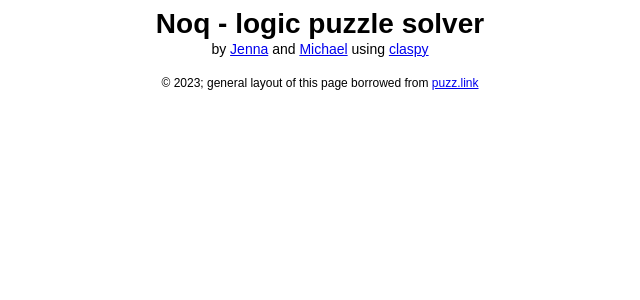
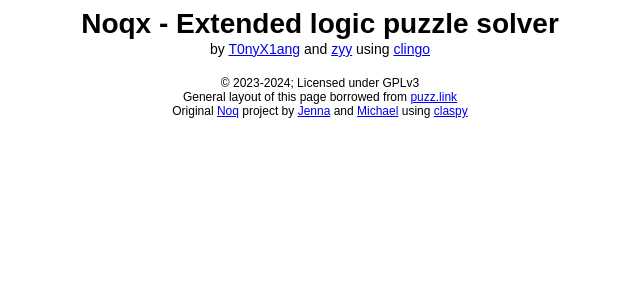
Before and after one commit to T0nyX1ang/noqx, a Django app: template templates/index.html in a window 1280 px wide. Shown: the top 300 px of the page, without its empty margins (320-960 px from the left). Run offline with Django 3.2, Linux system fonts and the light colour scheme; the template is opened without the code that fills it, so the values that code supplies are empty.

Commit message:
docs: update index template

```diff
--- a/templates/index.html
+++ b/templates/index.html
@@ -7,14 +7,14 @@
 {% block content %}
 <div style='margin-left: 15%; margin-right: 15%;'>
   <center>
-    <b style='font-size: 28px;'>Noq - logic puzzle solver</b><br>
+    <b style='font-size: 28px;'>Noqx - Extended logic puzzle solver</b><br>
     <span style='font-size: 14px'>
       by
-      <a href='https://github.com/jenna-h/'>Jenna</a>
+      <a href='https://github.com/T0nyX1ang/'>T0nyX1ang</a>
       and
-      <a href='https://mstang.xyz'>Michael</a>
+      <a href='https://github.com/zyy/'>zyy</a>
       using
-      <a href='https://github.com/danyq/claspy'>claspy</a> <br>
+      <a href='https://github.com/potassco/clingo'>clingo</a> <br>
     </span>
   </center>
 
@@ -38,8 +38,9 @@
   <br>
 
   <center style='font-size: 12px' ;>
-    &copy; 2023;
-    general layout of this page borrowed from <a href='https://puzz.link/list.html'>puzz.link</a>
+    &copy; 2023-2024; Licensed under GPLv3 <br>
+    General layout of this page borrowed from <a href='https://puzz.link/list.html'>puzz.link</a> <br>
+    Original <a href='https://noq.solutions'>Noq</a> project by <a href='https://github.com/jenna-h/'>Jenna</a> and <a href='https://mstang.xyz'>Michael</a> using <a href='https://github.com/danyq/claspy'>claspy</a> <br>
   </center>
 </div>
 {% endblock %}
```
